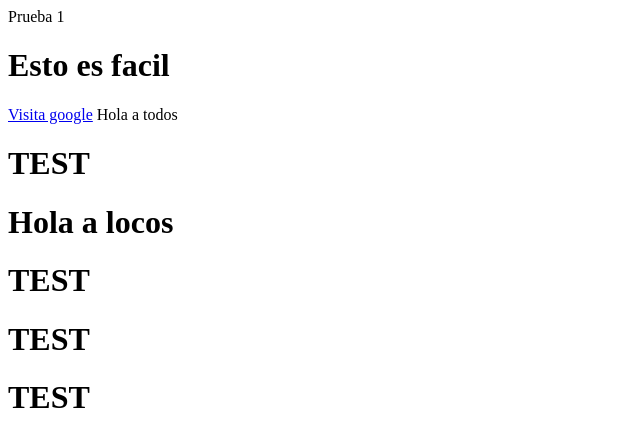
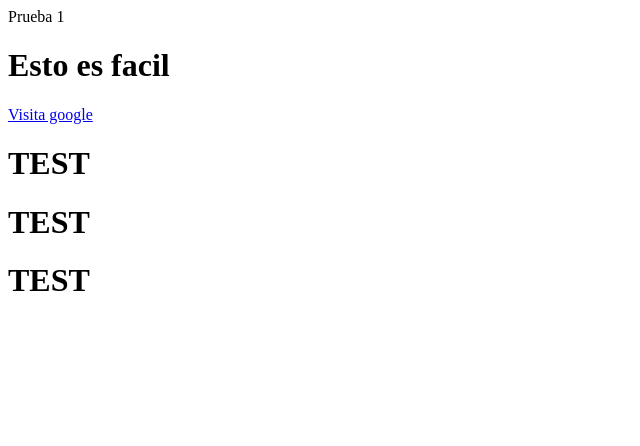
Before and after one commit to CDROBAYOM/nuevastec, a plain HTML site: page index.html in a window 1280 px wide. Shown: the whole page, without its empty margins (0-640 px from the left). Drawn offline with Linux system fonts and the light colour scheme.

Commit message:
correcion
error linea 8

```diff
--- a/index.html
+++ b/index.html
@@ -7,14 +7,7 @@
 </body>
 	<h1>Esto es facil</h1>
 	<a href="https://google.com">Visita google</a>
-	<p1>Hola a todos</p1>
-	<h1>TEST<h1>
-	<p1>Hola a locos</p1>
-
-
-
 	<h1>TEST<h1>
 	<h1>TEST<h1>
 	<h1>TEST<h1>
-
 </html>
```
